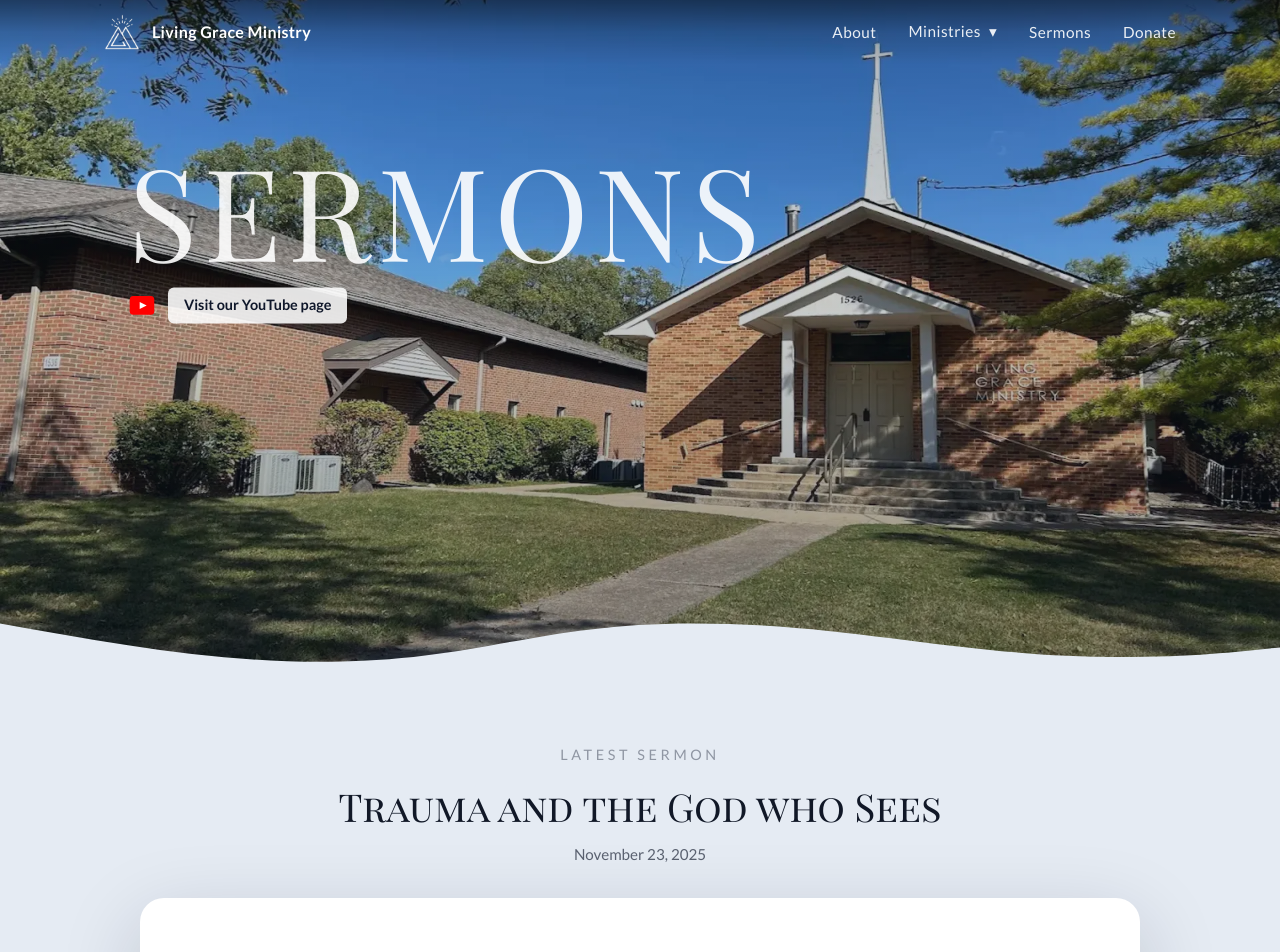
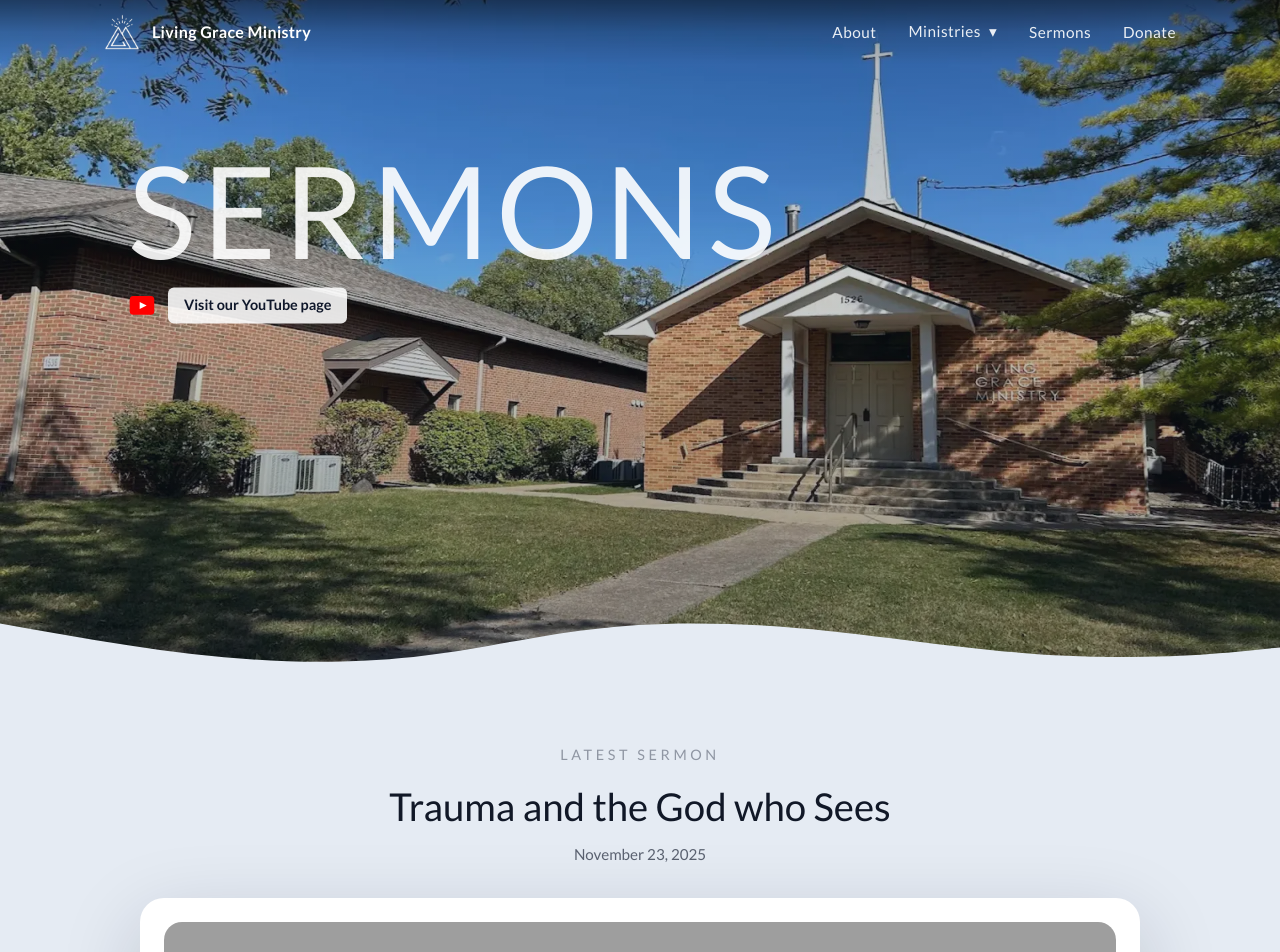
Before and after one commit to lgm-aa/LGM_Website_v3, a React (Vite) app: page /sermons in a window 1280 px wide. Shown: the top 952 px of the page. Built offline with nearby package versions, Linux system fonts and the light colour scheme; grey boxes are pictures that could not be loaded.

Commit message:
font all lato

```diff
--- a/src/components/home/Community/Community.css
+++ b/src/components/home/Community/Community.css
@@ -10,7 +10,6 @@
 }
 
 .community__title {
-  font-family: "Playfair Display SC", serif;
   text-align: center;
   font-weight: 700;
   font-size: 2rem;
--- a/src/components/home/Hero/Hero.css
+++ b/src/components/home/Hero/Hero.css
@@ -34,7 +34,6 @@
 
 /* typography */
 .hero-title {
-  font-family: "Playfair Display SC", serif;
   font-size: clamp(2.5rem, 6vw, 6rem);
   font-weight: 700;
   letter-spacing: 0.04em;
--- a/src/components/home/Ministries/Ministries.css
+++ b/src/components/home/Ministries/Ministries.css
@@ -13,7 +13,7 @@
 }
 
 .ministries__title {
-  font-family: "Playfair Display SC", serif;
+
   font-size: clamp(28px, 5vw, 48px);
   line-height: 1.1;
   color: #2b3443;
@@ -27,7 +27,7 @@
 }
 
 .ministries__subtitle {
-  font-family: "Playfair Display SC", serif;
+
   margin: 0;
   color: #334155;
   font-size: clamp(16px, 2.4vw, 20px);
--- a/src/components/home/Plan/Plan.css
+++ b/src/components/home/Plan/Plan.css
@@ -14,7 +14,7 @@
 
 /* Main title */
 .plan-title {
-  font-family: "Playfair Display SC", serif;
+
   font-size: 2.5rem;
   font-weight: 600;
   margin: 0 0 2rem 0;
--- a/src/components/home/Updates/Updates.css
+++ b/src/components/home/Updates/Updates.css
@@ -15,7 +15,7 @@
   margin-bottom: clamp(2rem, 5vw, 3rem);
 }
 .updates__title {
-  font-family: "Playfair Display SC", serif;
+
   color: #2b3443;
   font-weight: 700;
   font-size: clamp(2rem, 4vw, 3rem);
@@ -23,7 +23,7 @@
   margin: 0 0 2rem;
 }
 .updates__subtitle {
-  font-family: "Playfair Display SC", serif;
+
   color: #6b7280;
   font-size: clamp(0.95rem, 2vw, 1.05rem);
 }
--- a/src/components/home/Welcome/Welcome.css
+++ b/src/components/home/Welcome/Welcome.css
@@ -84,7 +84,7 @@
 }
 
 .welcome__title {
-  font-family: "Playfair Display SC", serif; /* same serif family */
+   /* same serif family */
   font-size: clamp(1.5rem, 3vw, 2rem);
   font-weight: 600;
   margin: 0;
--- a/src/components/sermons/Hero/Hero.css
+++ b/src/components/sermons/Hero/Hero.css
@@ -35,7 +35,7 @@
 
 /* Title styling */
 .sermons-hero__title {
-  font-family: "Playfair Display SC", serif;
+  /* font-family: "Playfair Display SC", serif; */
   color: rgba(255, 255, 255, 0.9);
   font-size: clamp(3rem, 12vw, 8rem);
   font-weight: 400;
--- a/src/components/sermons/Video/Video.css
+++ b/src/components/sermons/Video/Video.css
@@ -20,7 +20,7 @@
 
 /* Main title */
 .latest-sermon__title {
-  font-family: "Playfair Display SC", serif; /* same serif family */
+  /* font-family: "Playfair Display SC", serif; */
   font-size: clamp(1.8rem, 3vw, 2.4rem);
   font-weight: 400;
   color: #111827;
--- a/src/index.css
+++ b/src/index.css
@@ -8,6 +8,9 @@
 /* --- Minimal reset so the hero/navbar are truly edge-to-edge --- */
 html {
   scroll-behavior: smooth;
+}
+header, main{
+  font-family: "Lato", serif;
 }
 body {
   font-family: "Lato", sans-serif;
```
